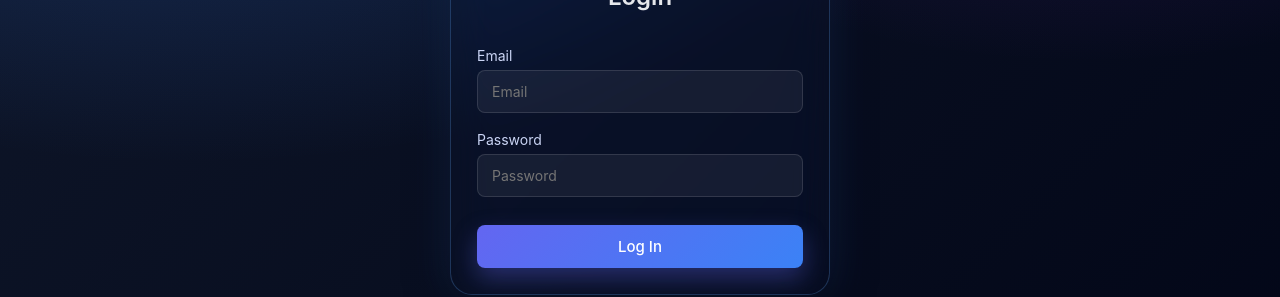
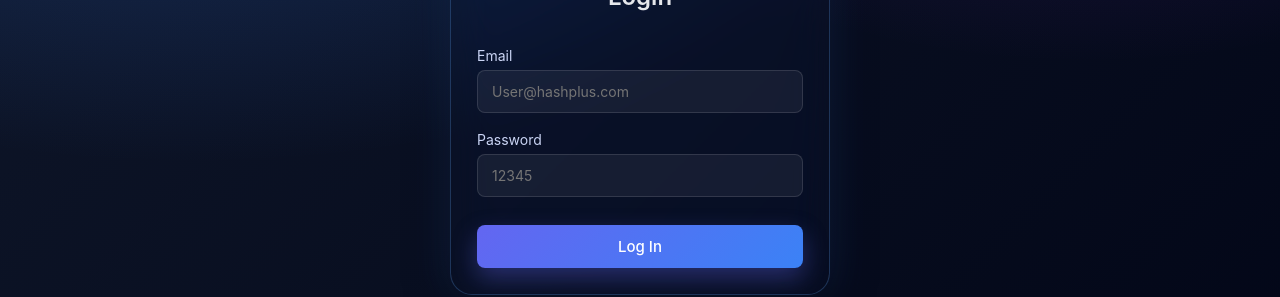
Before and after one commit to perfshadd/VigilWear, a React (Vite) app: page /login in a window 1280 px wide. Shown: the part 317-614 px from the top of the page. Built offline with nearby package versions, Linux system fonts and the light colour scheme.

Commit message:
Email and Password placeholder

```diff
--- a/src/pages/Login.jsx
+++ b/src/pages/Login.jsx
@@ -9,7 +9,7 @@ function Login({ setIsLoggedIn }) {
 
   const handleLogin = (e) => {
     e.preventDefault();
-    if (email === "ShahadAlotaibi@hashplus.com" && password === "password123") {
+    if (email === "User@hashplus.com" && password === "12345") {
       setIsLoggedIn(true);
       navigate("/dashboard");
       setError("");
@@ -55,12 +55,12 @@ function Login({ setIsLoggedIn }) {
         {error && <p className="error-message">{error}</p>}
           <div className="form-field">
             <label>Email</label>
-            <input type="email" name="email" value={email} onChange={(e) => setEmail(e.target.value)} placeholder="Email" required />
+            <input type="email" name="email" value={email} onChange={(e) => setEmail(e.target.value)} placeholder="User@hashplus.com" required />
           </div>
 
           <div className="form-field">
             <label>Password</label>
-            <input type="password" name="password" value={password} onChange={(e) => setPassword(e.target.value)} placeholder="Password" required />
+            <input type="password" name="password" value={password} onChange={(e) => setPassword(e.target.value)} placeholder="12345" required />
           </div>
 
           <button type="submit" >Log In</button>
```
